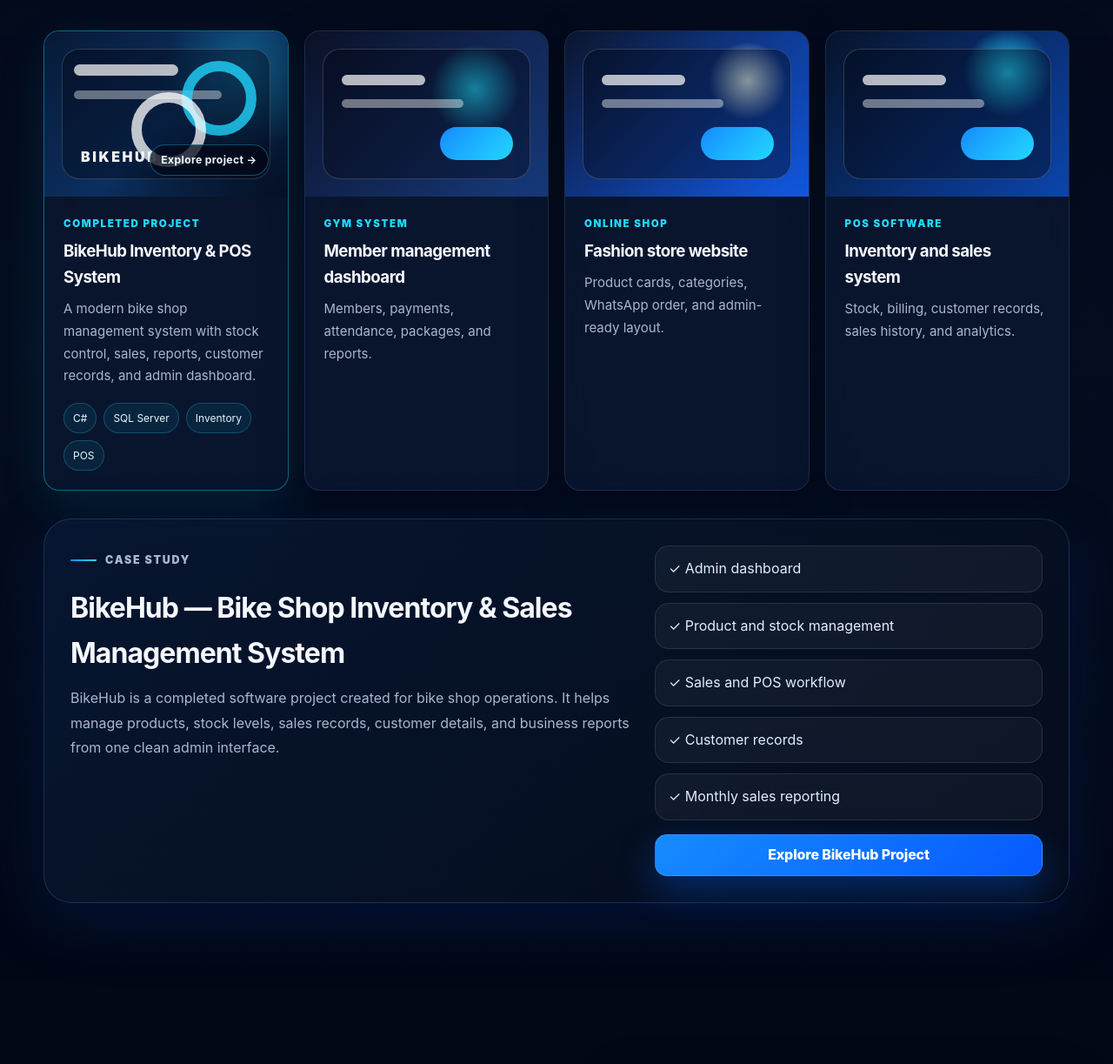
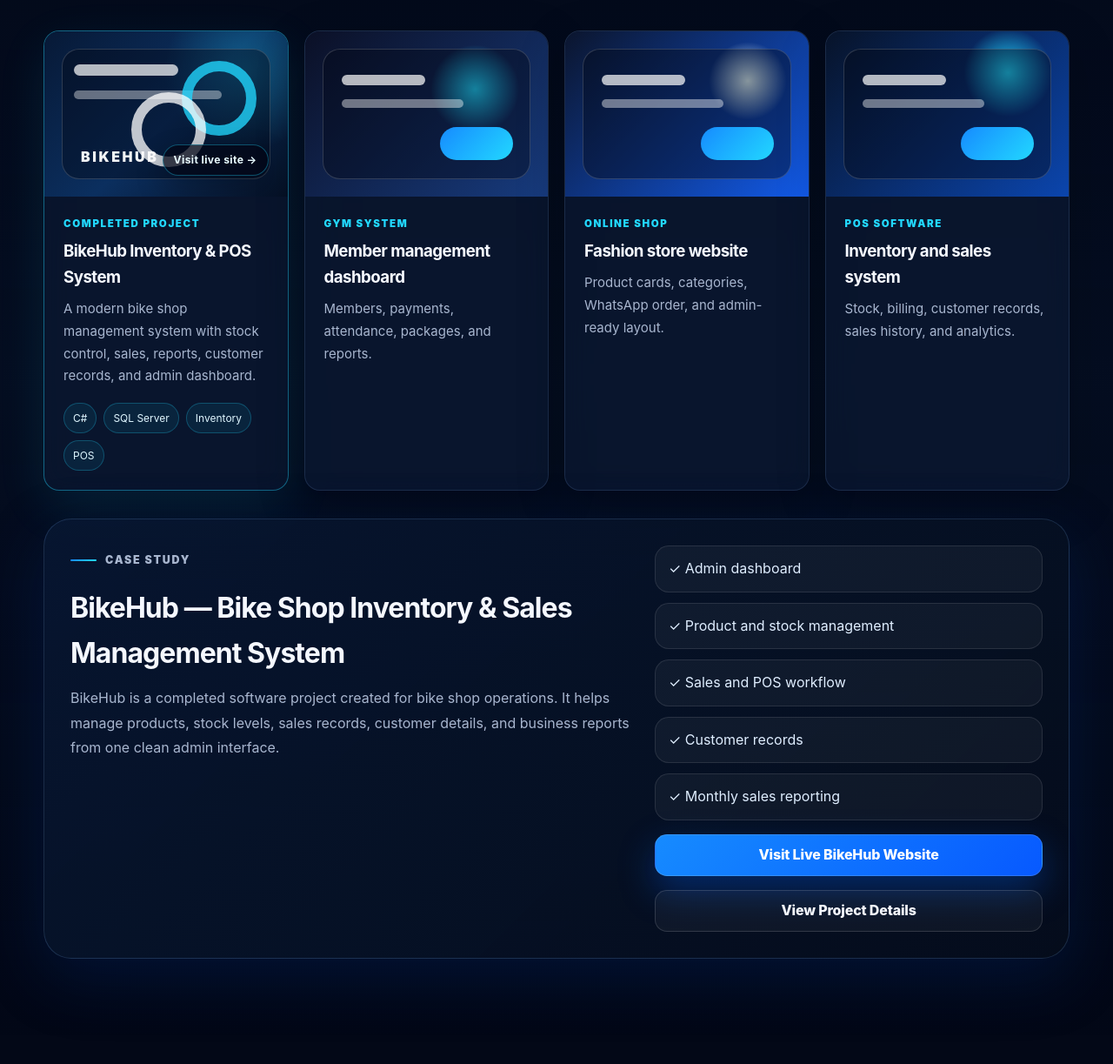
Before and after one commit to rashmikasasindu220-dev/NovaCode-Studio, a plain HTML site: page index.html in a window 1280 px wide. Shown: the part 2401-3624 px from the top of the page at 87% size. Drawn offline with Linux system fonts and the light colour scheme.

Commit message:
Add files via upload

```diff
--- a/index.html
+++ b/index.html
@@ -140,10 +140,10 @@
         </div>
 
         <div class="portfolio-grid">
-          <a class="project-card featured-project project-link reveal" href="bikehub.html" aria-label="Explore BikeHub Inventory and POS System project">
+          <a class="project-card featured-project project-link reveal" href="http://bikehubmotors.lk/" target="_blank" rel="noopener noreferrer" aria-label="Visit the live BikeHub Motors website">
             <div class="project-preview bikehub">
               <span></span><span></span><span></span><span></span>
-              <strong class="project-explore-badge">Explore project →</strong>
+              <strong class="project-explore-badge">Visit live site →</strong>
             </div>
             <div class="project-body">
               <p>Completed Project</p>
@@ -203,7 +203,8 @@
             <span>✓ Sales and POS workflow</span>
             <span>✓ Customer records</span>
             <span>✓ Monthly sales reporting</span>
-            <a class="btn primary case-study-button" href="bikehub.html">Explore BikeHub Project</a>
+            <a class="btn primary case-study-button" href="http://bikehubmotors.lk/" target="_blank" rel="noopener noreferrer">Visit Live BikeHub Website</a>
+            <a class="btn secondary case-study-button" href="bikehub.html">View Project Details</a>
           </div>
         </div>
       </div>
```
